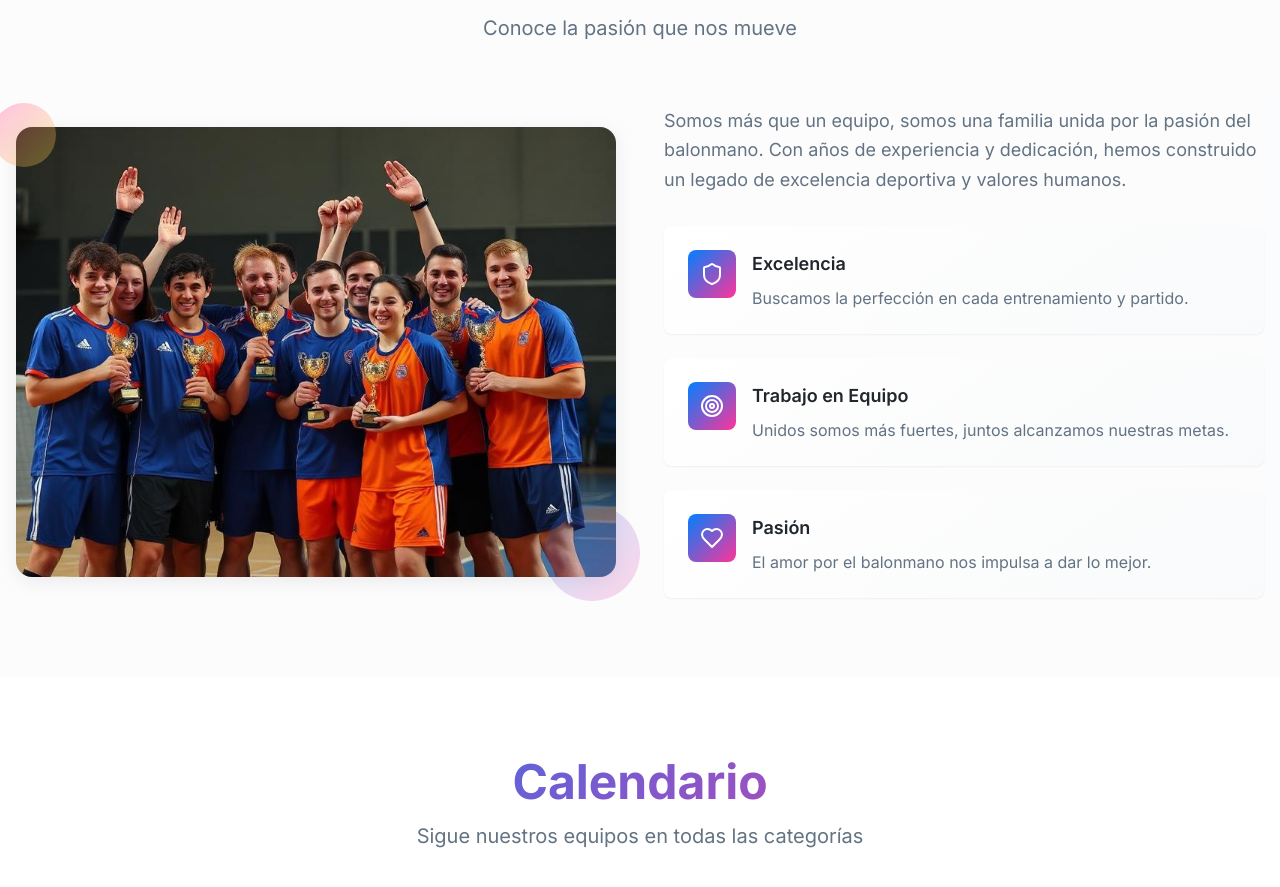
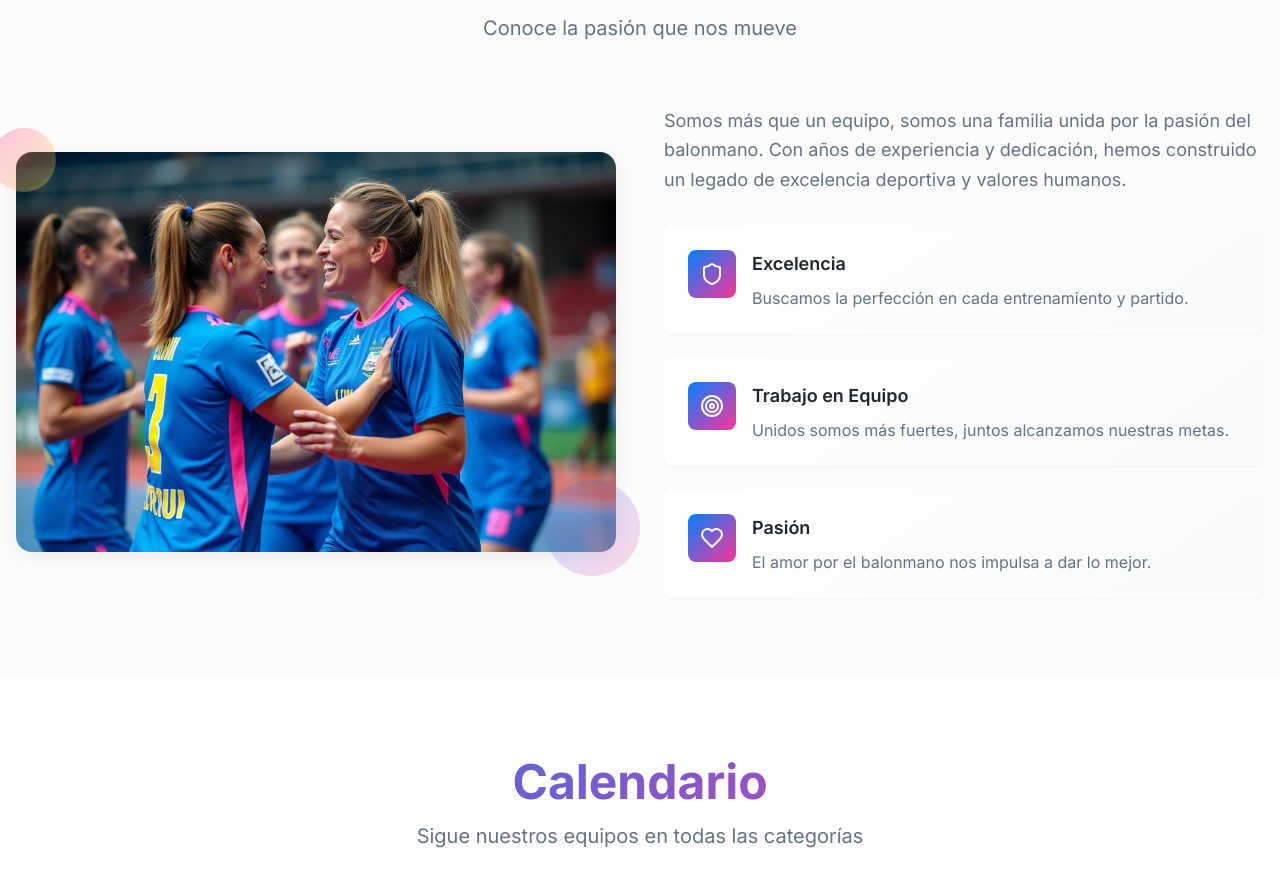
Before and after one commit to blocksbarcelona/handbol-trio-web, a React (Vite) app: page / in a window 1280 px wide. Shown: the part 1686-2573 px from the top of the page. Built offline with nearby package versions, Linux system fonts and the light colour scheme.

Commit message:
Add team photos
Add photos of players wearing the team's colors, using the provided image as a reference for the new season's jersey design.

```diff
--- a/src/components/TeamSection.tsx
+++ b/src/components/TeamSection.tsx
@@ -1,6 +1,6 @@
 import { Card, CardContent } from "@/components/ui/card";
 import { Shield, Target, Heart } from "lucide-react";
-import teamImage from "@/assets/team-celebration.jpg";
+import teamImage from "@/assets/team-montbui-jerseys.jpg";
 import { useLanguage } from "@/contexts/LanguageContext";
 
 const translations = {
@@ -103,7 +103,7 @@ export const TeamSection = () => {
             <div className="rounded-2xl overflow-hidden shadow-elegant">
               <img
                 src={teamImage}
-                alt="Team celebration"
+                alt="Equipo C.H. Montbui con camisetas oficiales"
                 className="w-full h-auto object-cover"
               />
             </div>
```
Also changed, not shown: src/assets/team-huddle-jerseys.jpg (added), src/assets/team-montbui-jerseys.jpg (added).
